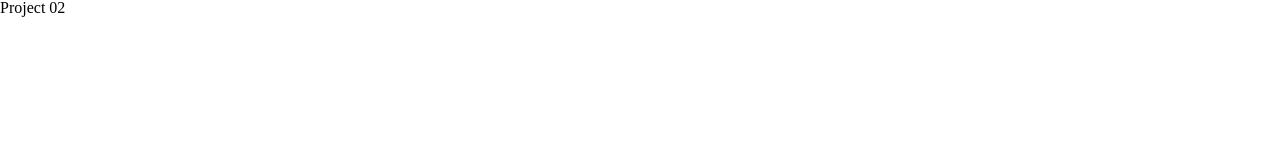
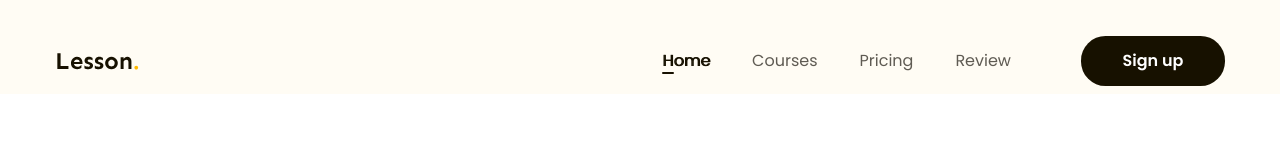
Before and after one commit to Ducchinh140998/htmlcss-project-02, a plain HTML site: page index.html in a window 1280 px wide. Shown: the top 160 px of the page. Drawn offline with Linux system fonts and the light colour scheme.

Commit message:
lam phan header

```diff
--- a/assets/css/styles.css
+++ b/assets/css/styles.css
@@ -0,0 +1,93 @@
+* {
+    box-sizing: border-box;
+}
+
+html {
+    font-size: 62.5%;
+}
+
+body {
+    font-size: 1.6rem;
+    font-family: "Poppins", sans-serif;
+}
+
+/* common */
+
+a {
+    text-decoration: none;
+}
+
+.btn {
+    display: inline-block;
+    min-width: 118px;
+    padding: 0 16px;
+    line-height: 50px;
+    font-family: Poppins;
+    font-size: 1.6rem;
+    font-weight: 600;
+    text-align: center;
+    color: #ffff;
+    background-color: #171100;
+    border-radius: 24.5px;
+}
+.header .main-content {
+    width: 1170px;
+    margin-left: auto;
+    margin-right: auto;
+    max-width: calc(100% - 48px);
+}
+/* Header */
+.header {
+    background-color: #fffcf4;
+}
+.fixed {
+    position: sticky;
+    top: -28px;
+}
+.header .body {
+    display: flex;
+    align-items: center;
+    padding: 36px 0 8px;
+}
+
+.nav {
+    margin-left: auto;
+}
+.nav ul {
+    display: flex;
+}
+
+.nav a {
+    position: relative;
+    font-family: Poppins;
+    font-size: 1.6rem;
+    font-weight: 400;
+    text-align: center;
+    color: #5f5b53;
+    padding: 8px 21px;
+}
+.nav a:hover,
+.nav .active a {
+    text-shadow: 1px 0 0 currentColor;
+    /* font-weight: 600px; */
+    color: #171100;
+}
+
+.nav li.active a::after {
+    position: absolute;
+    left: 21px;
+    bottom: 6px;
+    content: "";
+    display: block;
+    width: 12px;
+    height: 2px;
+    background-color: #171100;
+    border-radius: 1px;
+}
+.header .sign-up-btn {
+    min-width: 144px;
+}
+
+.header .action {
+    margin-left: 49px;
+}
--- a/index.html
+++ b/index.html
@@ -8,8 +8,55 @@
         <link rel="stylesheet" href="./assets/css/reset.css" />
         <!-- Style css -->
         <link rel="stylesheet" href="./assets/css/styles.css" />
+        <!-- font sen  -->
+        <link rel="preconnect" href="https://fonts.googleapis.com" />
+        <link rel="preconnect" href="https://fonts.gstatic.com" crossorigin />
+        <link
+            href="https://fonts.googleapis.com/css2?family=Sen:wght@400..800&display=swap"
+            rel="stylesheet"
+        />
+        <!-- font poppins -->
+        <link rel="preconnect" href="https://fonts.googleapis.com" />
+        <link rel="preconnect" href="https://fonts.gstatic.com" crossorigin />
+        <link
+            href="https://fonts.googleapis.com/css2?family=Poppins:ital,wght@0,100;0,200;0,300;0,400;0,500;0,600;0,700;0,800;0,900;1,100;1,200;1,300;1,400;1,500;1,600;1,700;1,800;1,900&family=Sen:wght@800&display=swap"
+            rel="stylesheet"
+        />
     </head>
     <body>
-        <h1>Project 02</h1>
+        <main style="height: 5000px">
+            <header class="header fixed">
+                <div class="main-content">
+                    <div class="body">
+                        <!-- Logo -->
+                        <img
+                            src="./assets/css/img/Logo.svg"
+                            alt="Lesson."
+                            class="logo"
+                        />
+                        <nav class="nav">
+                            <ul>
+                                <li class="active">
+                                    <a href="!#">Home</a>
+                                </li>
+                                <li>
+                                    <a href="!#">Courses</a>
+                                </li>
+                                <li>
+                                    <a href="!#">Pricing</a>
+                                </li>
+                                <li>
+                                    <a href="!#">Review</a>
+                                </li>
+                            </ul>
+                        </nav>
+                        <!-- Action -->
+                        <div class="action">
+                            <a href="#!" class="btn sign-up-btn">Sign up</a>
+                        </div>
+                    </div>
+                </div>
+            </header>
+        </main>
     </body>
 </html>
```
Also changed, not shown: assets/css/img/Logo.svg (added).
